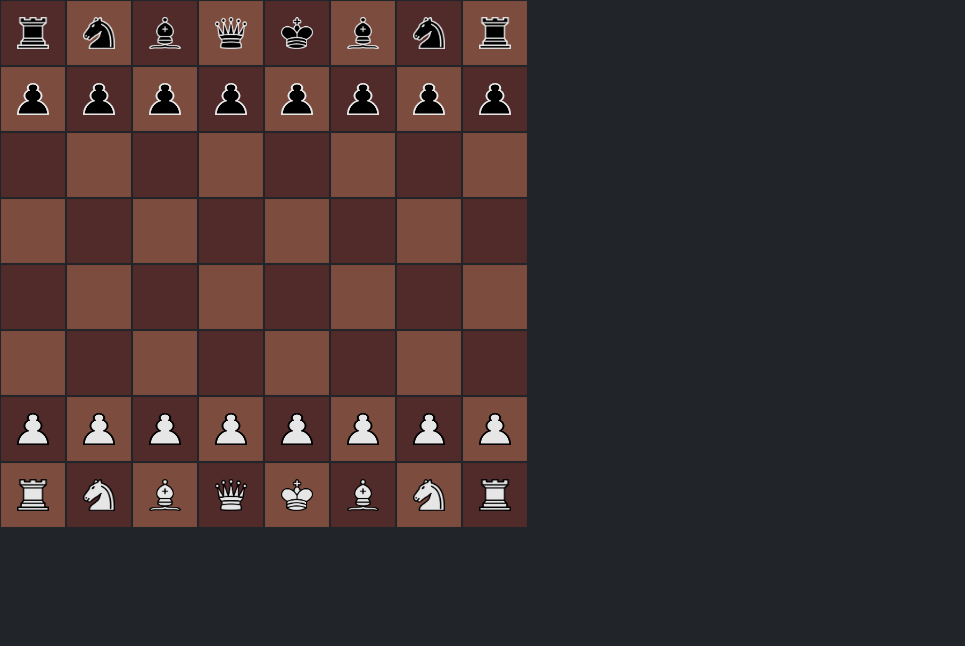
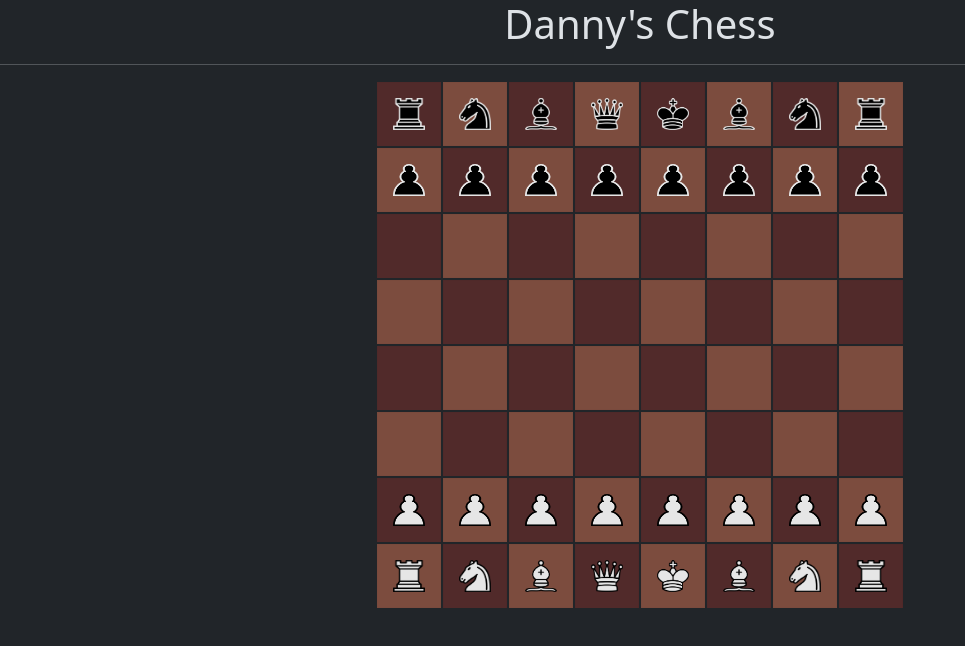
Before and after one commit to xxxlaf/chess, a plain HTML site: page index.html in a window 1280 px wide. Shown: the whole page, without its empty margins (0-965 px from the left). Drawn offline with nearby package versions, Linux system fonts and the light colour scheme.

Commit message:
added main page formatting

```diff
--- a/index.html
+++ b/index.html
@@ -8,6 +8,11 @@
     <link rel="stylesheet" href="site.css">
 </head>
 <body>
+    <h1 class="main-header">Danny's Chess</h1>
+    <hr>
+    <div id="main-work-area" class="d-flex justify-content-center align-items-center">
+    </div>
+
     <script src="https://cdn.jsdelivr.net/npm/bootstrap@5.3.2/dist/js/bootstrap.bundle.min.js" integrity="sha384-C6RzsynM9kWDrMNeT87bh95OGNyZPhcTNXj1NW7RuBCsyN/o0jlpcV8Qyq46cDfL" crossorigin="anonymous"></script>
     <script src="index.js"></script>
 </body>
--- a/index.js
+++ b/index.js
@@ -33,12 +33,16 @@ let pieces = [
     ["w", "pawn", "H2"],
 ]
 
+// get main work area
+var mainWorkArea = document.getElementById("main-work-area");
+
 // create table element
 var table = document.createElement("table");
 
 function updateTable() {
     // clear any innerHTML that could exist in the present table
     table.innerHTML = "";
+    table.id = "chess-board";
 
     // board sources
     const l_square = "assets/images/board/square brown light_2x_ns.png";
@@ -92,7 +96,7 @@ function updateTable() {
     }
 
     // append table to the body of the html
-    document.body.appendChild(table);
+    mainWorkArea.appendChild(table);
 }
 
 
--- a/site.css
+++ b/site.css
@@ -22,3 +22,7 @@
 .selected-cell {
     border: 1px solid #FFD700;
 }
+
+.main-header {
+    text-align: center;
+}
```
